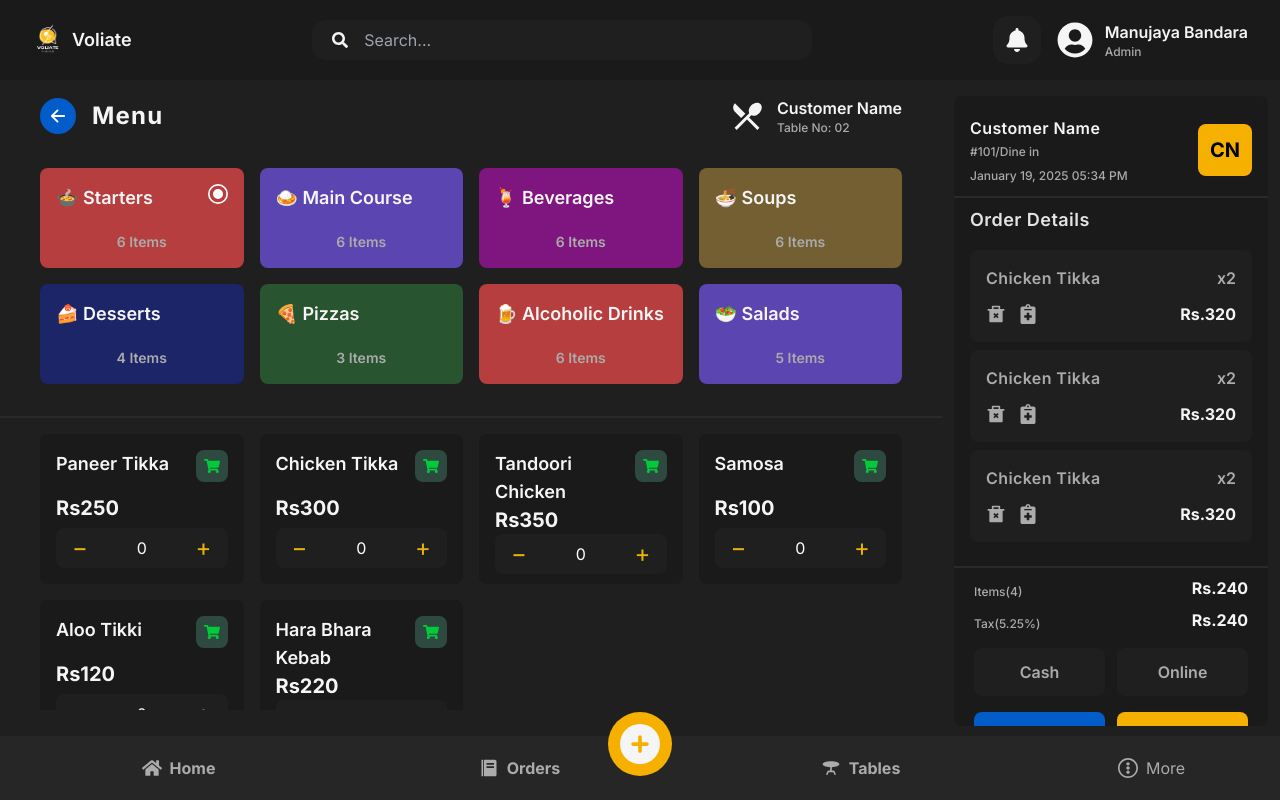
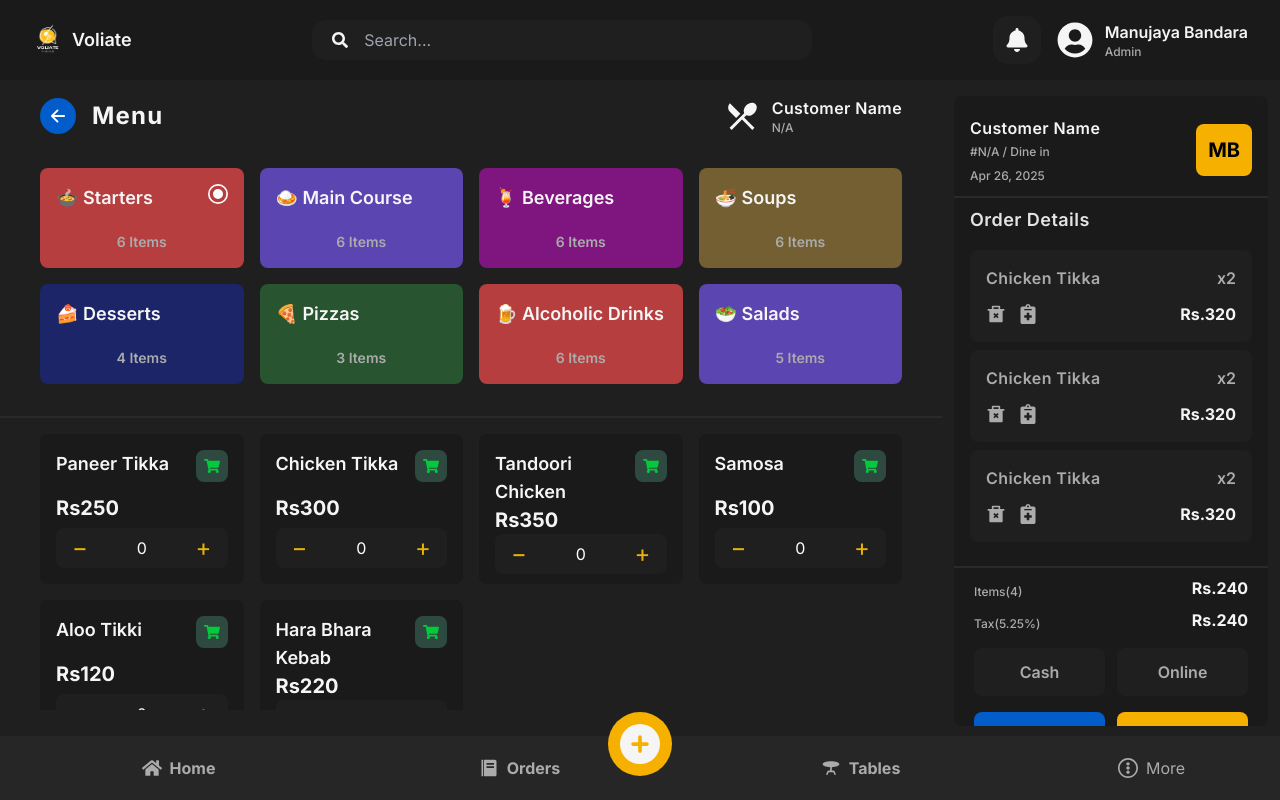
Before and after one commit to anushamanujaya/Restaurant_POS_System, a React (Vite) app in the folder pos-frontend/: page /menu in a window 1280 px wide. Built offline with nearby package versions, Linux system fonts and the light colour scheme.

Commit message:
redux __

```diff
--- a/pos-frontend/src/components/home/OrderList.jsx
+++ b/pos-frontend/src/components/home/OrderList.jsx
@@ -3,7 +3,7 @@ import { FaCheckDouble, FaCircle } from 'react-icons/fa'
 
 const OrderList = () => {
   return (
-    <div className='flex items-center gap-5 mb-2'>
+    <div className='flex items-center gap-5 mb-4'>
         <button className='bg-[#f6b100] p-3 text-xl font-bold rounded-lg'>MB
         </button>
         <div className='flex items-center justify-between w-[100%]'>
--- a/pos-frontend/src/components/home/PopularDishes.jsx
+++ b/pos-frontend/src/components/home/PopularDishes.jsx
@@ -10,7 +10,7 @@ const PopularDishes = () => {
           <a href='' className='text-[#025cca] text-sm font-semibold'>View all</a>
         </div>
 
-        <div className='overflow-y-scroll  h-[555px] scrollbar-hide'>
+        <div className='overflow-y-scroll  h-[calc(100vh-8rem-8rem)] scrollbar-hide'>
           {
             popularDishes.map((dish) => {
               return (
--- a/pos-frontend/src/components/menu/CustomerInfo.jsx
+++ b/pos-frontend/src/components/menu/CustomerInfo.jsx
@@ -1,14 +1,20 @@
-import React from 'react'
+import Reac, {useState} from 'react'
+import { useSelector } from 'react-redux';
+import { formatDate, getAvatarName } from '../../utils/index.js';
 
 const CustomerInfo = () => {
+
+  const customerData = useSelector((state) => state.customer);
+  const [dateTime, setDateTime] = useState(new Date());
+
   return (
     <div className='flex items-center justify-between px-4 py-3'>
             <div className='flex flex-col items-start'>
-              <h1 className='text-md text-[#f5f5f5] font-semibold tracking-wide'>Customer Name</h1>
-              <p className='text-xs text-[#ababab] font-medium mt-1'>#101/Dine in</p>
-              <p className='text-xs text-[#ababab] font-medium mt-2'>January 19, 2025 05:34 PM</p>
+              <h1 className='text-md text-[#f5f5f5] font-semibold tracking-wide'> {customerData.customerName || "Customer Name"} </h1>
+              <p className='text-xs text-[#ababab] font-medium mt-1'>#{customerData.orderId ||  "N/A"} / Dine in</p>
+              <p className='text-xs text-[#ababab] font-medium mt-2'>{ formatDate(dateTime) }</p>
             </div>
-            <button className='bg-[#f6b100] p-3 text-xl font-bold rounded-lg'>CN</button>
+            <button className='bg-[#f6b100] p-3 text-xl font-bold rounded-lg'>{getAvatarName(customerData.customerName) || "MB"}</button>
           </div>
   )
 }
--- a/pos-frontend/src/components/shared/BottomNav.jsx
+++ b/pos-frontend/src/components/shared/BottomNav.jsx
@@ -6,6 +6,8 @@ import { MdTableBar } from "react-icons/md";
 import { useNavigate, useLocation } from 'react-router-dom';
 import { FaCirclePlus } from 'react-icons/fa6';
 import Modal from '../shared/Modal.jsx';
+import { setCustomer } from '../../redux/slices/customerSlice.js';
+import { useDispatch } from 'react-redux';
 
 
 
@@ -13,8 +15,11 @@ const BottomNav = () => {
 
   const navigate = useNavigate();
   const location = useLocation();
+  const dispatch = useDispatch();
   const [isModalOpen, setIsModalOpen] = useState(false);
   const [guestCount, setGuestCount] = useState(0);
+  const [name, setName] = useState();
+  const [phone, setPhone] = useState();
   const openModal = () => setIsModalOpen(true);
   const closeModal = () => setIsModalOpen (false);
 
@@ -28,6 +33,12 @@ const BottomNav = () => {
   }
 
   const isActive = (path) => location.pathname === path;
+
+  const handleCreateOrder =() => {
+    //send , data to store
+    dispatch (setCustomer({name , phone , guests: guestCount}));
+    navigate("/tables");
+  }
 
   return (
     <div className='fixed bottom-0 left-0 right-0 bg-[#262626] p-2 h-16 flex justify-around'>
@@ -64,13 +75,13 @@ const BottomNav = () => {
           <div>
             <label className='block text-[#ababab] mb-2 text-sm font-medium'>Customer Name</label>
               <div className='flex items-center rounded-lg p-3 px-4 bg-[#1f1f1f]'>
-                <input type='text' name='' placeholder='Enter customer name' id='' className='bg-transparent flex-1 text-white focus:outline'/>
+                <input value={name} onChange={(e) => setName(e.target.value)} type='text' name='' placeholder='Enter customer name' id='' className='bg-transparent flex-1 text-white focus:outline'/>
               </div>
           </div>
           <div>
             <label className='block text-[#ababab] mb-2 text-sm font-medium mt-3'>Customer Phone</label>
               <div className='flex items-center rounded-lg p-3 px-4 bg-[#1f1f1f]'>
-                <input type='number' name='' placeholder='+94-123456789' id='' className='bg-transparent flex-1 text-white focus:outline'/>
+                <input value={phone} onChange={(e) => setPhone(e.target.value)} type='number' name='' placeholder='+94-123456789' id='' className='bg-transparent flex-1 text-white focus:outline'/>
               </div>
           </div>
           <div>
@@ -81,7 +92,7 @@ const BottomNav = () => {
                 <button onClick={increment} className='text-yellow-500 text-2xl'>&#43;</button>
               </div>
           </div>
-          <button onClick={() => navigate('/tables')} className='w-full bg-[#f6b100] text-[#f5f5f5] rounded-lg py-3 mt-8 hover:bg-yellow-700'>Create Order</button>
+          <button onClick={handleCreateOrder} className='w-full bg-[#f6b100] text-[#f5f5f5] rounded-lg py-3 mt-8 hover:bg-yellow-700'>Create Order</button>
         </Modal>
 
 
--- a/pos-frontend/src/components/tables/TableCard.jsx
+++ b/pos-frontend/src/components/tables/TableCard.jsx
@@ -1,17 +1,21 @@
 import React from 'react'
 import { getBgColor } from '../../utils/index.js';
 import { useNavigate } from 'react-router-dom';
+import { updateTable } from '../../redux/slices/customerSlice.js';
+import { useDispatch } from "react-redux";
 
 
 const TableCard = ({ key ,name, status, initial, seats }) => {
 
+  const dispatch = useDispatch();
   const navigate = useNavigate();
-  const handleClick = () =>{
+  const handleClick = (name) =>{
     if(status === "Booked") return;
+    dispatch (updateTable({tableNo: name }))
     navigate('/menu');
   }
   return (
-    <div onClick={handleClick} key={key} className='w-[250px] hover:bg-[#1f1f1f] bg-[#262626] p-4 rounded-lg cursor-pointer shadow-md'>
+    <div onClick={()=>handleClick(name)} key={key} className='w-[250px] hover:bg-[#1f1f1f] bg-[#262626] p-4 rounded-lg cursor-pointer shadow-md'>
       <div className='flex items-center justify-between px-1'>
         <h1 className='text-[#f5f5f5] text-xl font-semibold'>{name}</h1>
         <p className={`${status === "Booked" ? "text-green-600 bg-[#2e4a40]" : "bg-[#664a04] text-white"} px-2 py-1 rounded-lg`}>
--- a/pos-frontend/src/pages/Menu.jsx
+++ b/pos-frontend/src/pages/Menu.jsx
@@ -6,8 +6,13 @@ import MenuContainer from '../components/menu/MenuContainer'
 import CustomerInfo from '../components/menu/CustomerInfo'
 import CartInfo from '../components/menu/CartInfo'
 import Bill from '../components/menu/Bill'
+import { useSelector } from 'react-redux'
 
 const Menu = () => {
+
+  const customerData = useSelector((state) => state.customer);
+
+
   return (
     <section className='bg-[#1f1f1f] h-[calc(100vh-5rem)] overflow-hidden flex gap-3 '>
         {/* Left div */}
@@ -23,8 +28,8 @@ const Menu = () => {
                 <div className='flex items-center gap-3 cursor-pointer'>
                     <MdRestaurantMenu className="text-[#f5f5f5] text-4xl" />
                       <div className='flex flex-col items-start'>
-                        <h1 className='text-md text-[#f5f5f5] font-semibold'>Customer Name</h1>
-                        <p className='text-xs text-[#ababab] font-medium'>Table No: 02</p>
+                        <h1 className='text-md text-[#f5f5f5] font-semibold tracking-wide'> {customerData.customerName || "Customer Name"} </h1>
+                        <p className='text-xs text-[#ababab] font-medium'> {customerData.tableNo || "N/A"} </p>
                       </div>
                 </div>
             </div>
--- a/pos-frontend/src/pages/Orders.jsx
+++ b/pos-frontend/src/pages/Orders.jsx
@@ -23,7 +23,7 @@ const Orders = () => {
         </div>
       </div>
 
-      <div className='flex flex-wrap gap-6 px-16 py-4 overflow-y-scroll scrollbar-hide h-[calc(100vh-5rem-5rem)]'>
+      <div className='flex flex-wrap gap-6 px-16 pt-4 overflow-y-scroll scrollbar-hide h-[calc(100vh-5rem-5rem)] pb-24'>
       <OrderCard />
       <OrderCard />
       <OrderCard />
--- a/pos-frontend/src/pages/Tables.jsx
+++ b/pos-frontend/src/pages/Tables.jsx
@@ -27,7 +27,7 @@ const Tables = () => {
                 </button>
             </div>
         </div>
-        <div className='p-10 flex flex-wrap gap-6 px-16 py-4 overflow-y-scroll scrollbar-hide h-[calc(100vh-5rem-5rem)] '>
+        <div className='p-10 flex flex-wrap gap-6 pl-28 pr-28 py-4 overflow-y-scroll scrollbar-hide h-[calc(100vh-8rem-8rem)] '>
             {
                 tables.map((table) => {
                     return (
--- a/pos-frontend/src/redux/slices/customerSlice.js
+++ b/pos-frontend/src/redux/slices/customerSlice.js
@@ -1,6 +1,7 @@
 import { createSlice } from "@reduxjs/toolkit";
 
 const initialState = {
+    orderId: "",
     customerName: "",
     customerPhone: "",
     guests: 0,
@@ -13,6 +14,7 @@ const customerSlice = createSlice({
     reducers : {
         setCustomer: (state, action) => {
             const { name, phone, guests } =action.payload;
+            state.orderId = `${Date.now()}`;
             state.customerName = name;
             state.customerPhone = phone;
             state.guests = guests;
--- a/pos-frontend/src/utils/index.js
+++ b/pos-frontend/src/utils/index.js
@@ -11,4 +11,17 @@ export const getBgColor = () => {
     const randomBg = Math.floor(Math.random() * bgarr.length);
     const color = bgarr[randomBg];
     return color;
-}
+};
+
+export const getAvatarName = (name) => {
+    if(!name) return "";
+
+    return name.split(" ").map(word => word[0]).join("").toUpperCase();
+};
+
+export const formatDate = (date) => {
+    const months = [
+      'Jan', 'Feb', 'Mar', 'Apr', 'May', 'Jun', 'Jul', 'Aug', 'Sep', 'Oct', 'Nov', 'Dec',
+    ];
+    return `${months[date.getMonth()]} ${String(date.getDate()).padStart(2, '0')}, ${date.getFullYear()}`;
+  };
```
